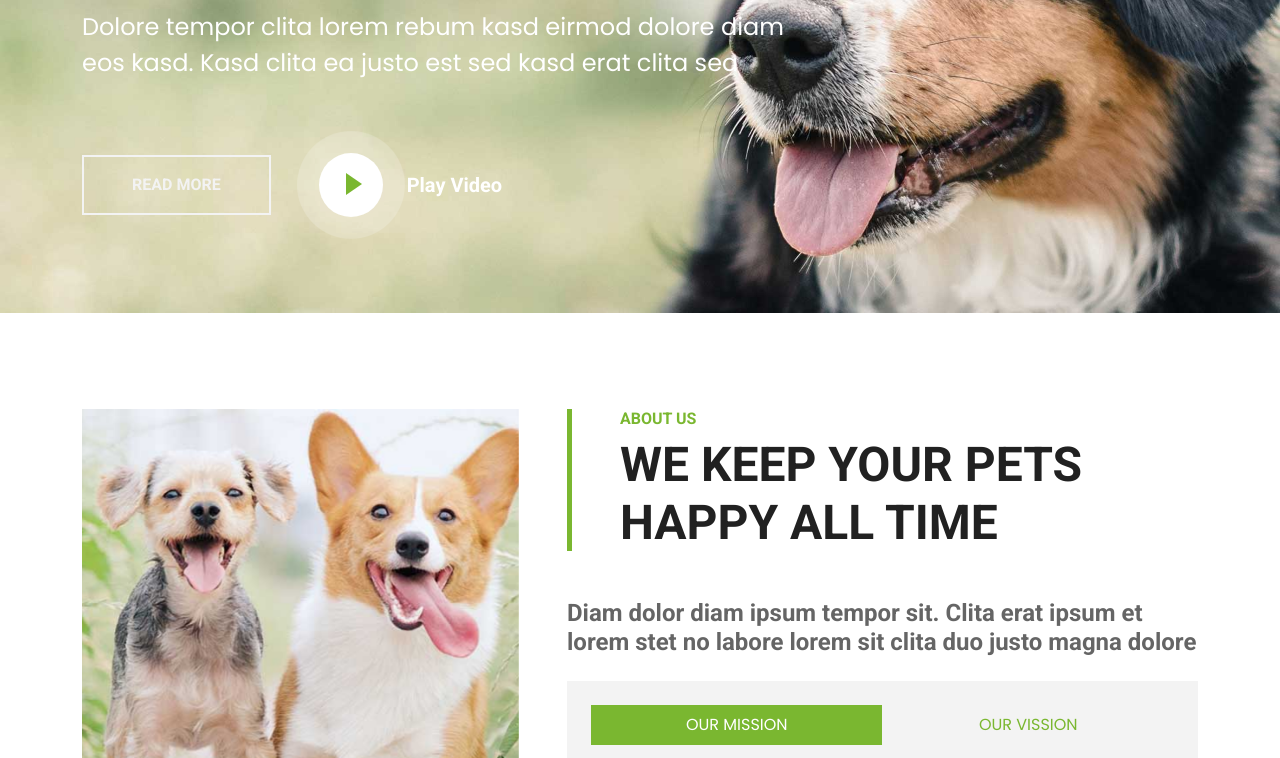
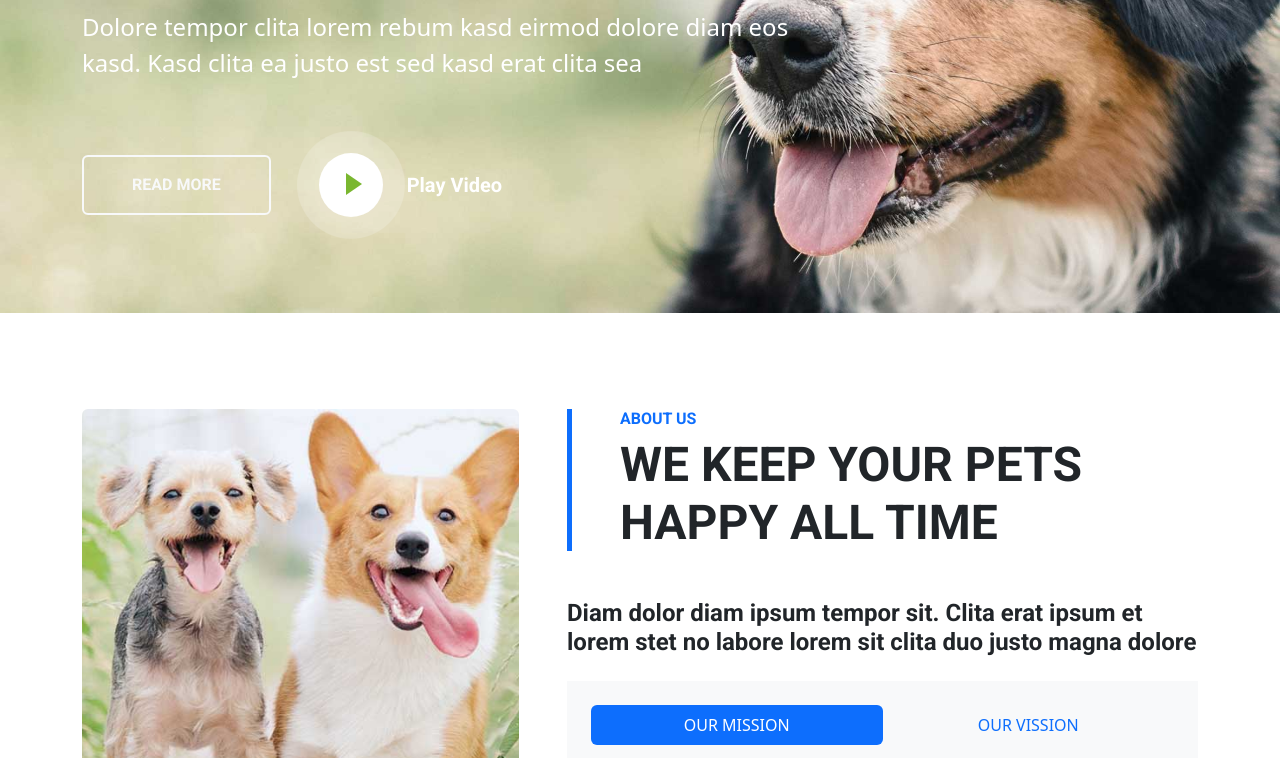
Before and after one commit to corrinelai/corrinelai.github.io, a plain HTML site: page index.html in a window 1280 px wide. Shown: the part 443-1201 px from the top of the page. Drawn offline with nearby package versions, Linux system fonts and the light colour scheme.

Commit message:
add bootstrap

```diff
--- a/index.html
+++ b/index.html
@@ -24,7 +24,8 @@
 
     <!-- Customized Bootstrap Stylesheet -->
     <link href="css/bootstrap.min.css" rel="stylesheet">
-
+    <!-- Bootstrap -->
+    <link href="https://cdn.jsdelivr.net/npm/bootstrap@5.3.0-alpha1/dist/css/bootstrap.min.css" rel="stylesheet" integrity="sha384-GLhlTQ8iRABdZLl6O3oVMWSktQOp6b7In1Zl3/Jr59b6EGGoI1aFkw7cmDA6j6gD" crossorigin="anonymous">
     <!-- Template Stylesheet -->
     <link href="css/style.css" rel="stylesheet">
 </head>
```
